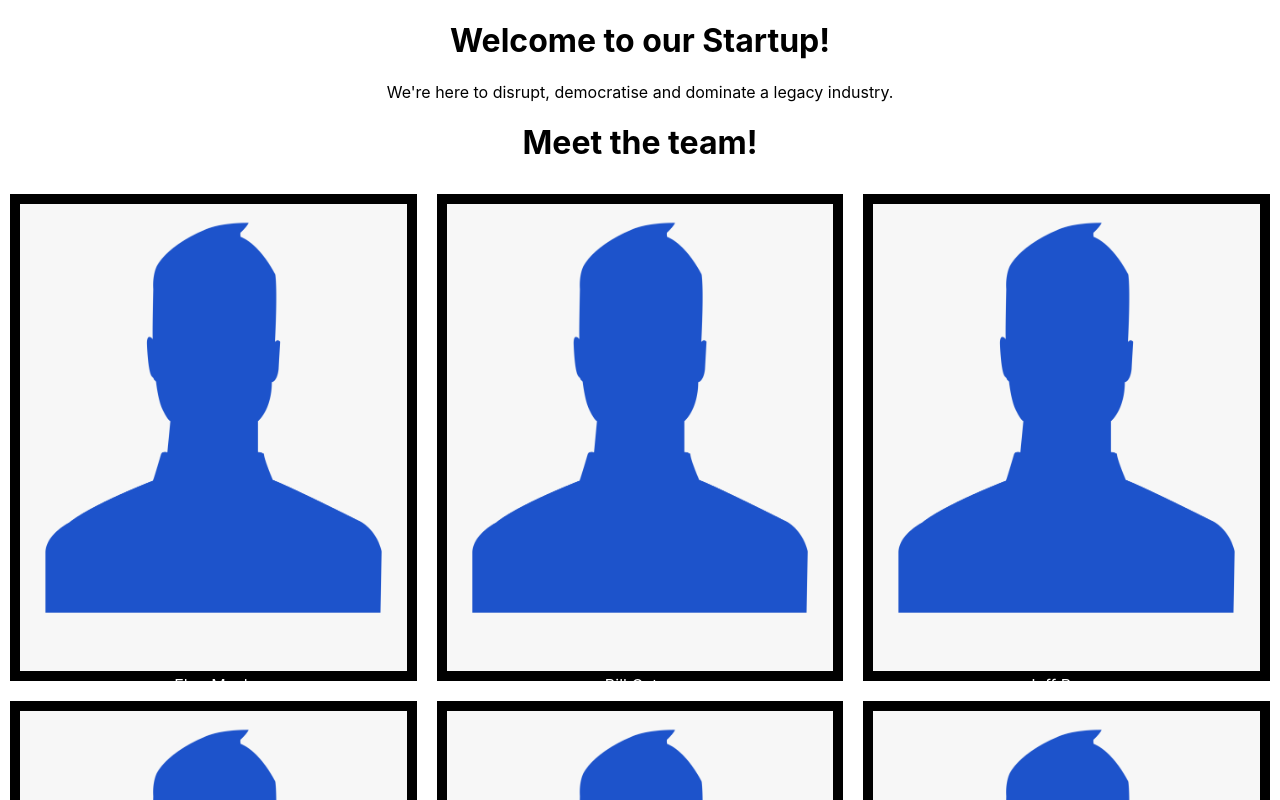
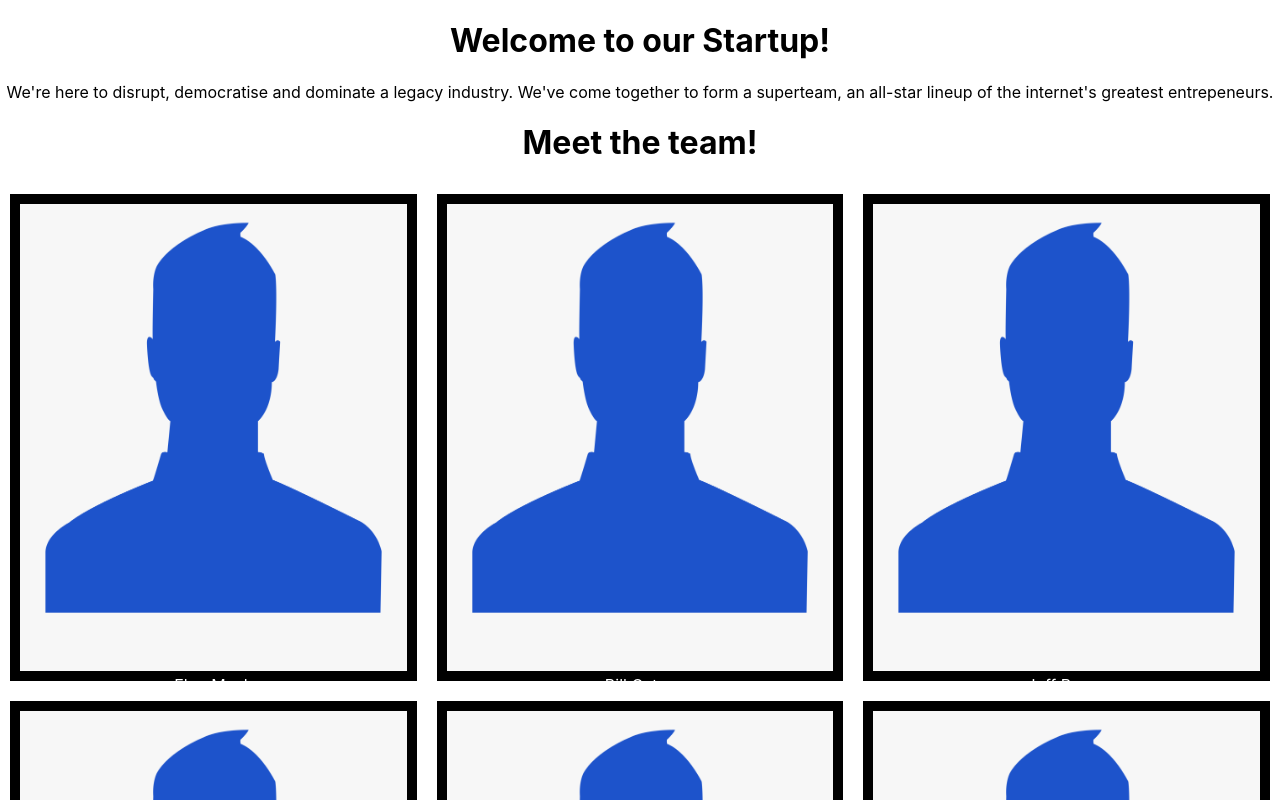
Before and after one commit to Reikon95/final-careers-page, a React (Create React App) app: page / in a window 1280 px wide. Shown: the top 800 px of the page. Built offline with nearby package versions, Linux system fonts and the light colour scheme.

Commit message:
added basic overlays

```diff
--- a/src/App.css
+++ b/src/App.css
@@ -36,3 +36,12 @@ img {
   background-color: black;
   color: white;
 }
+.overlay {
+  background-color: black;
+  display: none;
+  position: relative;
+  bottom: 0;
+}
+.item:hover .overlay {
+  display: block;
+}
--- a/src/App.js
+++ b/src/App.js
@@ -6,12 +6,16 @@ function App() {
   return (
     <div className="App">
       <h1>Welcome to our Startup!</h1>
-      <p>We're here to disrupt, democratise and dominate a legacy industry.</p>
+      <p>We're here to disrupt, democratise and dominate a legacy industry. We've come together to form a superteam, an all-star lineup
+        of the internet's greatest entrepeneurs.
+      </p>
       <h1>Meet the team!</h1>
       <div class="container">
         <div class="item">
           <img src={face} alt="a face"/>
           Elon Musk
+          <p class="overlay">Elon's spent the past few years launching cars into space and misbehaving on Twitter. He's taking the lead
+          as our visionary CEO!</p>
           <br></br>CEO
         </div>
         <div class="item">
```
